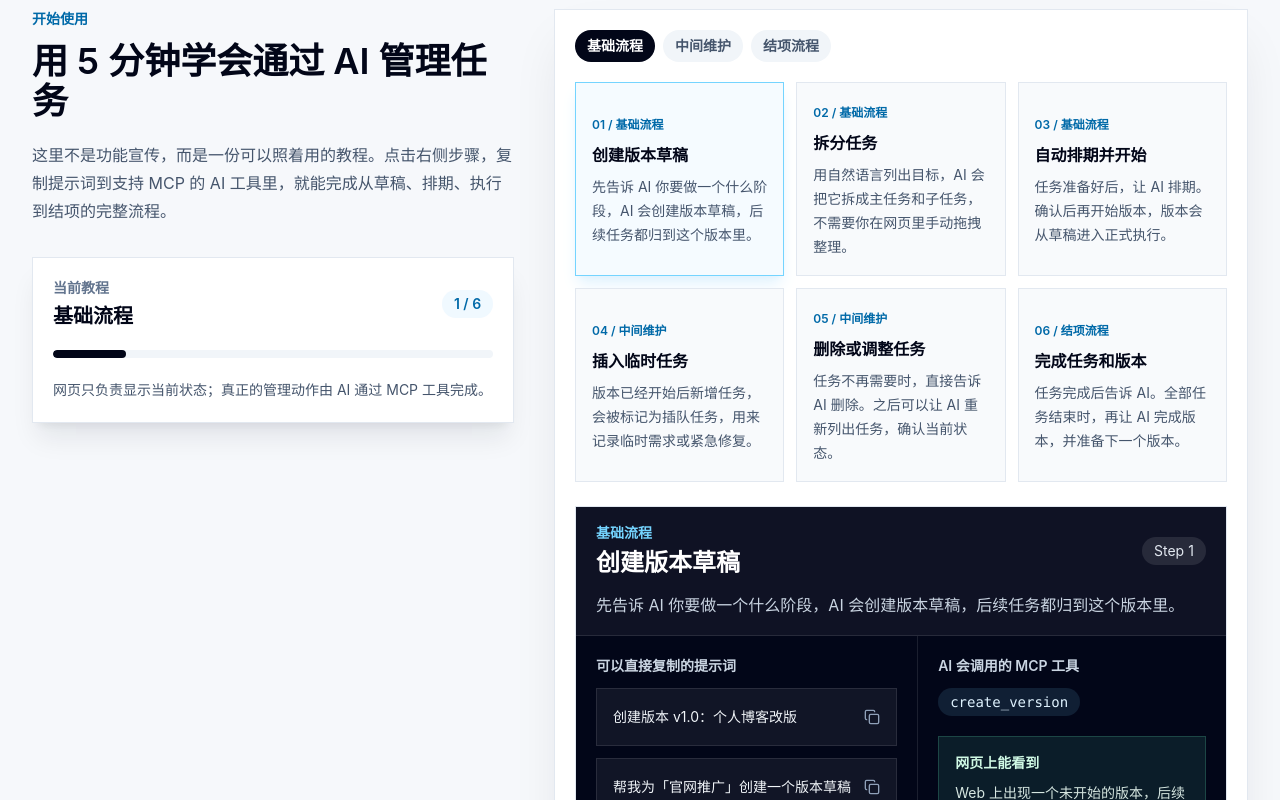
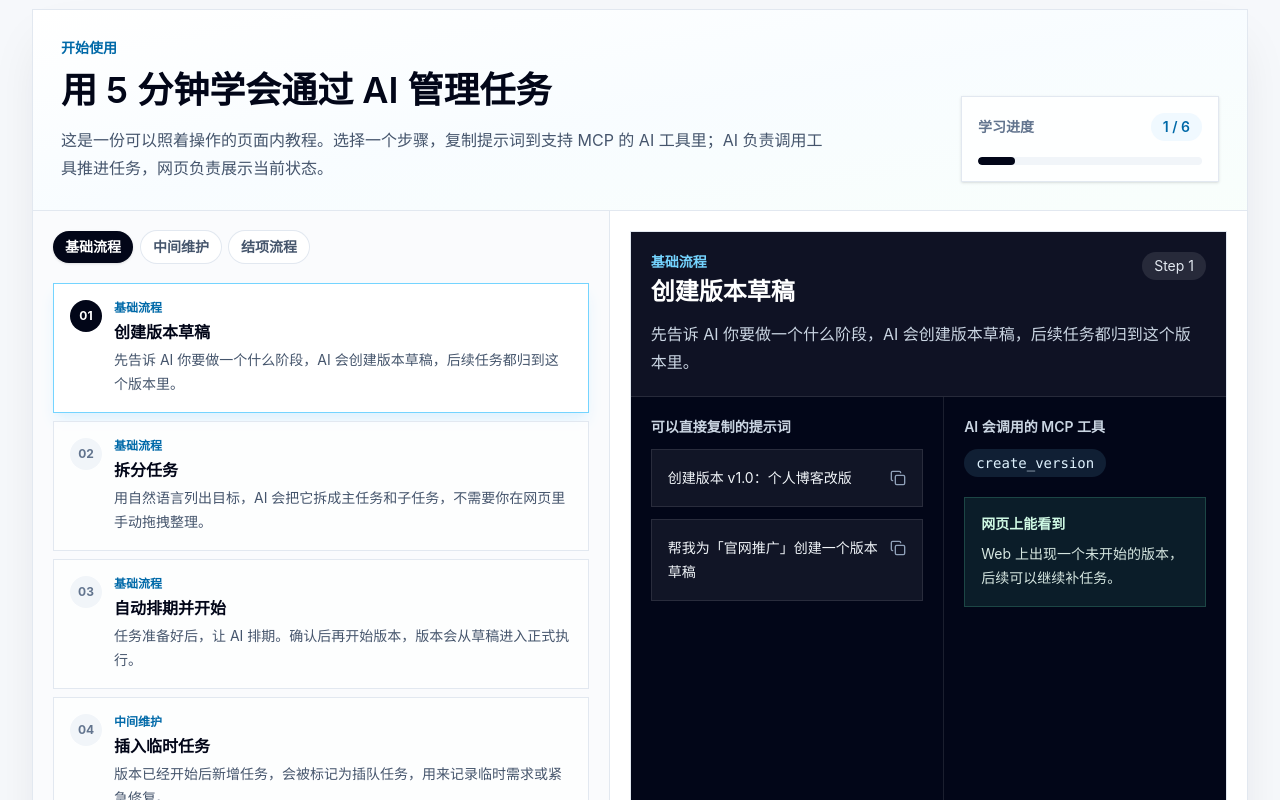
Before and after one commit to qq33357486/oh-my-task, a React (Vite) app in the folder web/: page / in a window 1280 px wide. Shown: the part 1820-2620 px from the top of the page. Built offline with nearby package versions, Linux system fonts and the light colour scheme.

Commit message:
优化首页教程区布局

```diff
--- a/web/src/pages/LandingPage.tsx
+++ b/web/src/pages/LandingPage.tsx
@@ -229,6 +229,7 @@ function UsageGuide() {
   const [activeIndex, setActiveIndex] = useState(0)
   const activeStep = guideSteps[activeIndex]
   const groups = [...new Set(guideSteps.map((step) => step.group))]
+  const progress = ((activeIndex + 1) / guideSteps.length) * 100
 
   const copyPrompt = async (prompt: string) => {
     try {
@@ -240,41 +241,39 @@ function UsageGuide() {
 
   return (
     <section id="how-it-works" className="bg-[#f6f8fb]">
-      <div className="mx-auto grid max-w-7xl gap-10 px-4 py-20 sm:px-6 lg:grid-cols-[0.82fr_1.18fr] lg:px-8">
-        <div className="lg:sticky lg:top-24 lg:self-start">
+      <div className="mx-auto max-w-7xl px-4 py-20 sm:px-6 lg:px-8">
         <Reveal>
+          <div className="overflow-hidden rounded-3xl border border-slate-200 bg-white shadow-2xl shadow-slate-900/10">
+            <div className="border-b border-slate-200 bg-gradient-to-br from-white via-sky-50/45 to-emerald-50/35 p-5 sm:p-7">
+              <div className="grid gap-6 lg:grid-cols-[1fr_auto] lg:items-end">
+                <div className="max-w-3xl">
                   <p className="text-sm font-semibold text-sky-700">开始使用</p>
-            <h2 className="mt-3 break-all text-3xl font-semibold text-slate-950 sm:break-words sm:text-4xl">
+                  <h2 className="mt-3 text-3xl font-semibold text-slate-950 sm:text-4xl">
                     用 5 分钟学会通过 AI 管理任务
                   </h2>
-            <p className="mt-5 leading-7 text-slate-600">
-              这里不是功能宣传，而是一份可以照着用的教程。点击右侧步骤，复制提示词到支持 MCP 的 AI 工具里，就能完成从草稿、排期、执行到结项的完整流程。
+                  <p className="mt-4 leading-7 text-slate-600">
+                    这是一份可以照着操作的页面内教程。选择一个步骤，复制提示词到支持 MCP 的 AI 工具里；AI 负责调用工具推进任务，网页负责展示当前状态。
                   </p>
-            <div className="mt-8 rounded-2xl border border-slate-200 bg-white p-5 shadow-xl shadow-slate-900/8">
+                </div>
+                <div className="min-w-0 rounded-2xl border border-slate-200 bg-white/85 p-4 shadow-sm">
                   <div className="flex items-center justify-between gap-4">
-                <div>
-                  <p className="text-sm font-semibold text-slate-500">当前教程</p>
-                  <p className="mt-1 text-xl font-semibold text-slate-950">{activeStep.group}</p>
-                </div>
+                    <span className="text-sm font-semibold text-slate-500">学习进度</span>
                     <span className="rounded-full bg-sky-50 px-3 py-1 text-sm font-semibold text-sky-700">
                       {activeIndex + 1} / {guideSteps.length}
                     </span>
                   </div>
-              <div className="mt-5 h-2 overflow-hidden rounded-full bg-slate-100">
+                  <div className="mt-4 h-2 w-56 max-w-full overflow-hidden rounded-full bg-slate-100">
                     <div
                       className="h-full rounded-full bg-slate-950 transition-all duration-500"
-                  style={{ width: `${((activeIndex + 1) / guideSteps.length) * 100}%` }}
+                      style={{ width: progress + '%' }}
                     />
                   </div>
-              <p className="mt-5 text-sm leading-6 text-slate-600">
-                网页只负责显示当前状态；真正的管理动作由 AI 通过 MCP 工具完成。
-              </p>
                 </div>
-          </Reveal>
+              </div>
             </div>
 
-        <Reveal delay={120}>
-          <div className="min-w-0 rounded-3xl border border-slate-200 bg-white p-4 shadow-2xl shadow-slate-900/10 sm:p-5">
+            <div className="grid min-h-[620px] lg:grid-cols-[0.95fr_1.05fr]">
+              <aside className="min-w-0 border-b border-slate-200 bg-slate-50/70 p-4 sm:p-5 lg:border-b-0 lg:border-r">
                 <div className="flex flex-wrap gap-2">
                   {groups.map((group) => {
                     const firstIndex = guideSteps.findIndex((step) => step.group === group)
@@ -287,8 +286,8 @@ function UsageGuide() {
                         className={cn(
                           'rounded-full px-3 py-1.5 text-sm font-semibold transition',
                           isActive
-                        ? 'bg-slate-950 text-white'
-                        : 'bg-slate-100 text-slate-600 hover:bg-slate-200',
+                            ? 'bg-slate-950 text-white shadow-sm'
+                            : 'bg-white text-slate-600 ring-1 ring-slate-200 hover:bg-slate-100',
                         )}
                       >
                         {group}
@@ -297,31 +296,41 @@ function UsageGuide() {
                   })}
                 </div>
 
-            <div className="mt-5 grid gap-3 md:grid-cols-2 xl:grid-cols-3">
+                <div className="mt-5 grid gap-2">
                   {guideSteps.map((step, index) => (
                     <button
                       key={`${step.group}-${step.title}`}
                       type="button"
                       onClick={() => setActiveIndex(index)}
                       className={cn(
-                    'guide-step-card min-w-0 rounded-2xl border p-4 text-left transition',
+                        'guide-step-card grid min-w-0 grid-cols-[auto_1fr] gap-3 rounded-2xl border p-4 text-left transition',
                         index === activeIndex
-                      ? 'border-sky-300 bg-sky-50/70 shadow-lg shadow-sky-100'
-                      : 'border-slate-200 bg-slate-50 hover:border-slate-300 hover:bg-white',
+                          ? 'border-sky-300 bg-white shadow-lg shadow-sky-100'
+                          : 'border-slate-200 bg-white/65 hover:border-slate-300 hover:bg-white',
                       )}
                     >
-                  <span className="text-xs font-semibold text-sky-700">
-                    {String(index + 1).padStart(2, '0')} / {step.group}
+                      <span
+                        className={cn(
+                          'flex size-8 shrink-0 items-center justify-center rounded-full text-xs font-bold',
+                          index === activeIndex ? 'bg-slate-950 text-white' : 'bg-slate-100 text-slate-500',
+                        )}
+                      >
+                        {String(index + 1).padStart(2, '0')}
                       </span>
-                  <h3 className="mt-2 text-base font-semibold text-slate-950">{step.title}</h3>
-                  <p className="mt-2 text-sm leading-6 text-slate-600">{step.description}</p>
+                      <span className="min-w-0">
+                        <span className="block text-xs font-semibold text-sky-700">{step.group}</span>
+                        <span className="mt-1 block text-base font-semibold text-slate-950">{step.title}</span>
+                        <span className="mt-1 block text-sm leading-6 text-slate-600">{step.description}</span>
+                      </span>
                     </button>
                   ))}
                 </div>
+              </aside>
 
-            <article className="mt-6 min-w-0 overflow-hidden rounded-3xl border border-slate-200 bg-slate-950 text-white">
-              <div className="border-b border-white/10 bg-white/5 px-5 py-4">
-                <div className="flex flex-wrap items-center justify-between gap-3">
+              <article className="flex min-w-0 flex-col bg-white p-4 sm:p-5">
+                <div className="flex min-w-0 flex-1 flex-col overflow-hidden rounded-3xl border border-slate-200 bg-slate-950 text-white">
+                  <div className="border-b border-white/10 bg-white/5 p-5">
+                    <div className="flex flex-wrap items-start justify-between gap-3">
                       <div>
                         <p className="text-sm font-semibold text-sky-300">{activeStep.group}</p>
                         <h3 className="mt-1 text-2xl font-semibold">{activeStep.title}</h3>
@@ -333,7 +342,7 @@ function UsageGuide() {
                     <p className="mt-3 leading-7 text-slate-300">{activeStep.description}</p>
                   </div>
 
-              <div className="grid gap-0 lg:grid-cols-[1.05fr_0.95fr]">
+                  <div className="grid flex-1 gap-0 lg:grid-cols-[1.05fr_0.95fr]">
                     <div className="min-w-0 p-5">
                       <p className="text-sm font-semibold text-slate-300">可以直接复制的提示词</p>
                       <div className="mt-3 space-y-3">
@@ -366,7 +375,26 @@ function UsageGuide() {
                       </div>
                     </div>
                   </div>
+
+                  <div className="border-t border-white/10 bg-white/5 p-4">
+                    <div className="grid gap-3 text-sm text-slate-300 sm:grid-cols-3">
+                      <div className="rounded-2xl bg-white/6 p-3">
+                        <span className="font-semibold text-white">1. 对 AI 说</span>
+                        <p className="mt-1 leading-6">用自然语言描述目标。</p>
+                      </div>
+                      <div className="rounded-2xl bg-white/6 p-3">
+                        <span className="font-semibold text-white">2. MCP 执行</span>
+                        <p className="mt-1 leading-6">AI 调工具写入任务系统。</p>
+                      </div>
+                      <div className="rounded-2xl bg-white/6 p-3">
+                        <span className="font-semibold text-white">3. 网页查看</span>
+                        <p className="mt-1 leading-6">回到网页确认状态变化。</p>
+                      </div>
+                    </div>
+                  </div>
+                </div>
               </article>
+            </div>
           </div>
         </Reveal>
       </div>
```
Also changed, not shown: web/public/marketing/landing-page.png. Lines whose indentation alone changed are shown as unchanged.
